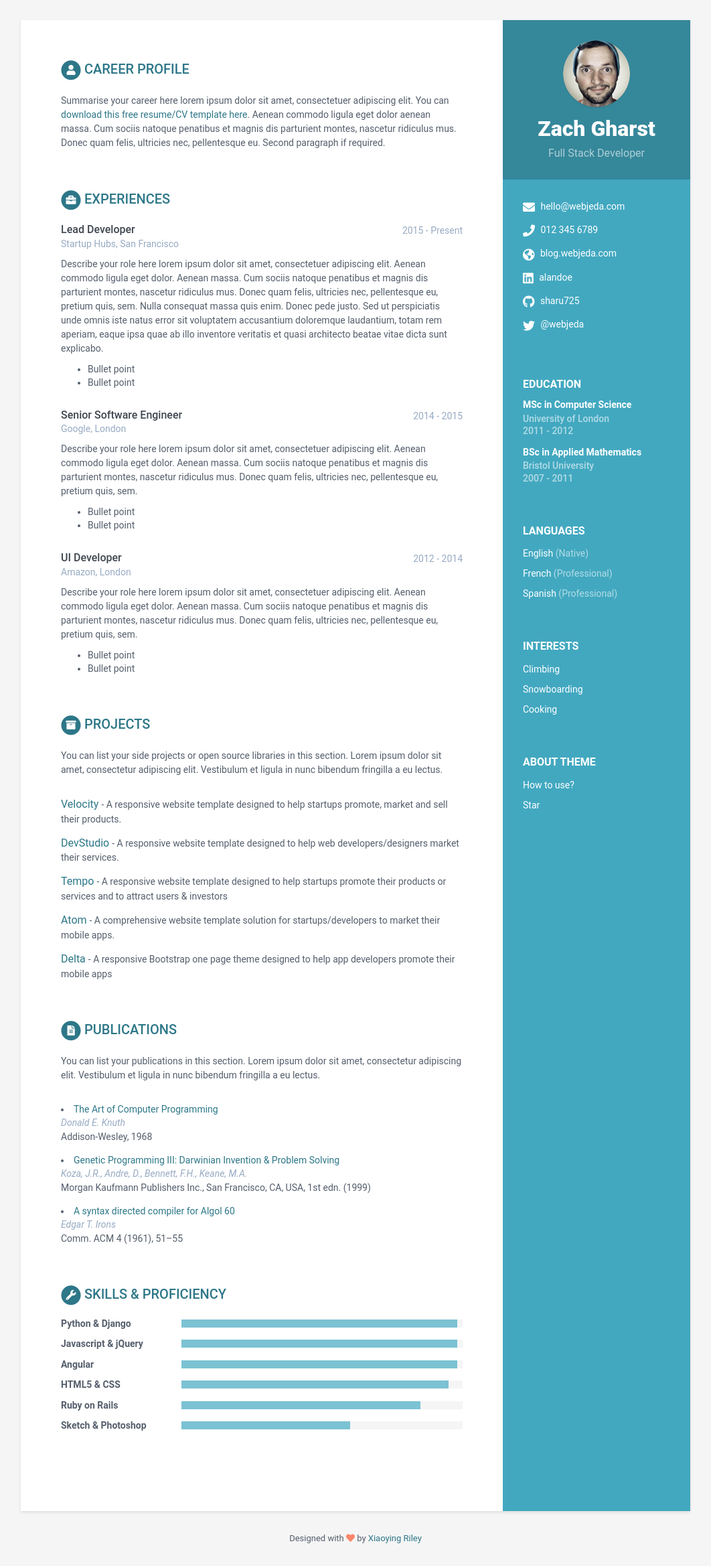
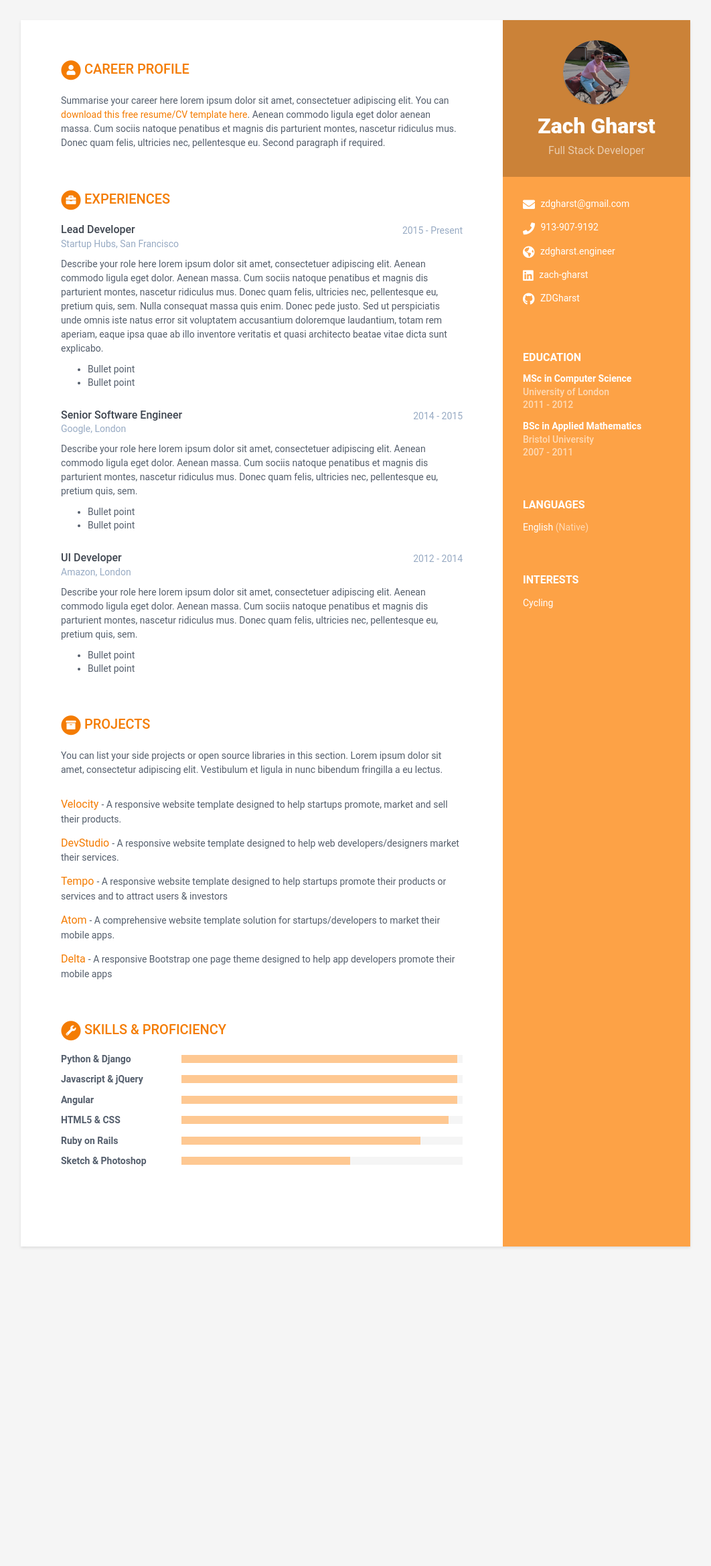
Before and after one commit to zachgharst/zachgharst.github.io, a Jekyll site: the page built from index.html, in a window 1280 px wide. Shown: the whole page at 67% size, without its empty margins (109-1171 px from the left). Built offline with Jekyll 4.4.1, drawn with Linux system fonts in a browser that asks for light colours; after the commit the page ends 1921 px from its top, so only the background shows below that.

Commit message:
Update images and site settings

```diff
--- a/_config.yml
+++ b/_config.yml
@@ -6,13 +6,11 @@ url: 'http://gharst.engineer'
 baseurl: '' #change it according to your repository name
 description: A beautiful Jekyll theme for creating resume
 # Style will be applied only after restarting the build or serve. Just choose one of the options.
-theme_skin: blue # blue turquoise green berry orange ceramic
+theme_skin: orange # blue turquoise green berry orange ceramic
 chrome_mobile_color: #use hex colors (ex:#1976d2) or leave empty if you don't want a color for chrome mobile searchbar
 
 # Tracker
 analytics: UA-83979019-1
-
-
 
 # Sass/SCSS
 sass:
--- a/_data/data.yml
+++ b/_data/data.yml
@@ -3,7 +3,7 @@
 #
 
 sidebar:
-    about: True # set to False or comment line if you want to remove the "how to use?" in the sidebar
+    about: False # set to False or comment line if you want to remove the "how to use?" in the sidebar
     education: True # set to False if you want education in main section instead of in sidebar
 
     # Profile information
@@ -12,15 +12,15 @@ sidebar:
     avatar: profile.png  #place a 100x100 picture inside /assets/images/ folder and provide the name of the file below
 
     # Sidebar links
-    email: hello@webjeda.com
-    phone: 012 345 6789
-    website: blog.webjeda.com #do not add http://
-    linkedin: alandoe
-    github: sharu725
+    email: zdgharst@gmail.com
+    phone: 913-907-9192
+    website: zdgharst.engineer #do not add http://
+    linkedin: zach-gharst
+    github: ZDGharst
     telegram: # add your nickname without '@' sign
     gitlab:
     bitbucket:
-    twitter: '@webjeda'
+    twitter:
     stack-overflow: # Number/Username, e.g. 123456/alandoe
     codewars:
     goodreads: # Number-Username, e.g. 123456-alandoe
@@ -29,20 +29,14 @@ sidebar:
       - idiom: English
         level: Native
 
-      - idiom: French
-        level: Professional
+#      - idiom: French
+#        level: Professional
 
-      - idiom: Spanish
-        level: Professional
+#      - idiom: Spanish
+#        level: Professional
 
     interests:
-      - item: Climbing
-        link:
-
-      - item: Snowboarding
-        link:
-
-      - item: Cooking
+      - item: Cycling
         link:
 
 career-profile:
@@ -142,27 +136,27 @@ projects:
         link: "#"
         tagline: "A responsive Bootstrap one page theme designed to help app developers promote their mobile apps"
 
-publications:
-    title: Publications
-    intro: |
-      You can list your publications in this section. Lorem ipsum dolor sit
-      amet, consectetur adipiscing elit. Vestibulum et ligula in nunc
-      bibendum fringilla a eu lectus.
-    papers:
-      - title: The Art of Computer Programming
-        link: "#"
-        authors: Donald E. Knuth
-        conference: Addison-Wesley, 1968
+# publications:
+#     title: Publications
+#     intro: |
+#       You can list your publications in this section. Lorem ipsum dolor sit
+#       amet, consectetur adipiscing elit. Vestibulum et ligula in nunc
+#       bibendum fringilla a eu lectus.
+#     papers:
+#       - title: The Art of Computer Programming
+#         link: "#"
+#         authors: Donald E. Knuth
+#         conference: Addison-Wesley, 1968
 
-      - title: "Genetic Programming III: Darwinian Invention &amp; Problem Solving"
-        link: "#"
-        authors: Koza, J.R., Andre, D., Bennett, F.H., Keane, M.A.
-        conference: "Morgan Kaufmann Publishers Inc., San Francisco, CA, USA, 1st edn. (1999)"
+#       - title: "Genetic Programming III: Darwinian Invention &amp; Problem Solving"
+#         link: "#"
+#         authors: Koza, J.R., Andre, D., Bennett, F.H., Keane, M.A.
+#         conference: "Morgan Kaufmann Publishers Inc., San Francisco, CA, USA, 1st edn. (1999)"
 
-      - title: A syntax directed compiler for Algol 60
-        link: "#"
-        authors: Edgar T. Irons
-        conference: "Comm. ACM 4 (1961), 51–55"
+#       - title: A syntax directed compiler for Algol 60
+#         link: "#"
+#         authors: Edgar T. Irons
+#         conference: "Comm. ACM 4 (1961), 51–55"
 
 skills:
     title: Skills &amp; Proficiency
@@ -186,5 +180,5 @@ skills:
       - name: Sketch & Photoshop
         level: 60%
 
-footer: >
-    Designed with <i class="fas fa-heart"></i> by <a href="http://themes.3rdwavemedia.com" target="_blank" rel="nofollow">Xiaoying Riley</a>
+footer: #>
+  #  Designed with <i class="fas fa-heart"></i> by <a href="http://themes.3rdwavemedia.com" target="_blank" rel="nofollow">Xiaoying Riley</a>
```
Also changed, not shown: assets/images/berry.jpg (deleted), assets/images/blue.jpg (deleted), assets/images/ceramic.jpg (deleted), assets/images/desktop.png (deleted), assets/images/green.jpg (deleted), assets/images/mobile.png (deleted), assets/images/orange.jpg (deleted), assets/images/profile.png, assets/images/turquoise.jpg (deleted).
